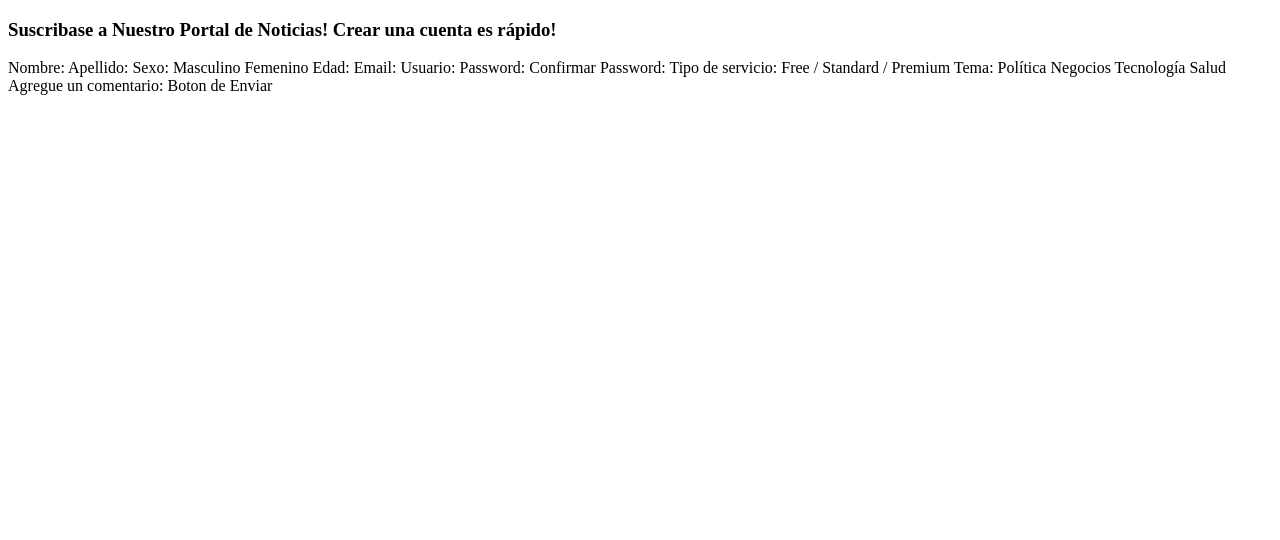
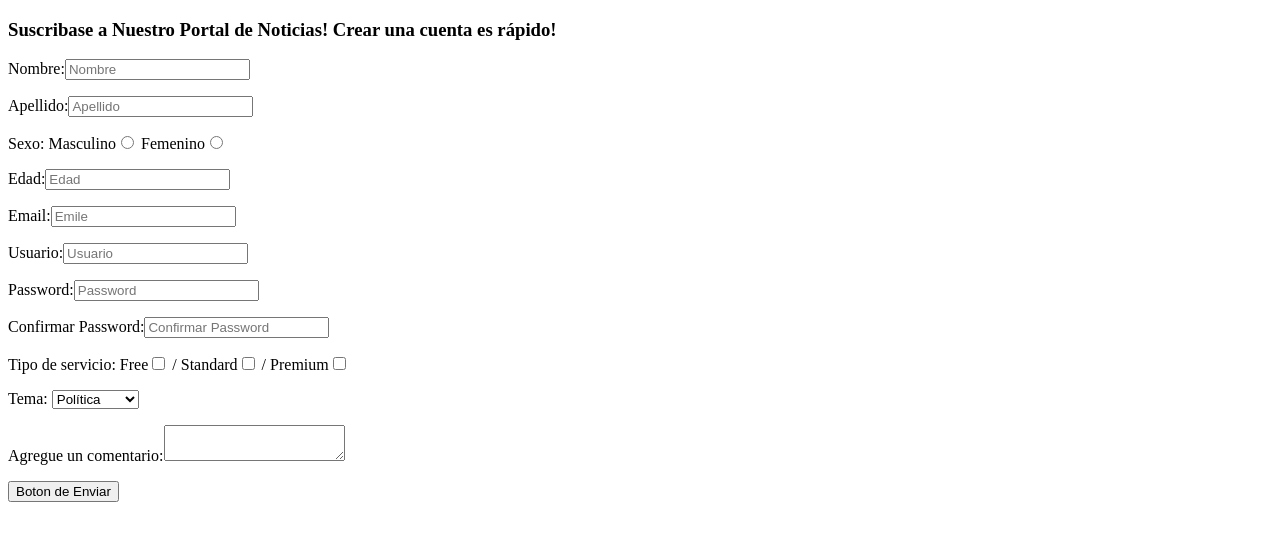
Before and after one commit to UCC-LabCompu2/ejercicios2024-danteferrer, a plain HTML site: page Ejercicios-HTML/ej_formulario.html in a window 1280 px wide. Drawn offline with Linux system fonts and the light colour scheme.

Commit message:
termine el ejercicio

```diff
--- a/Ejercicios-HTML/ej_formulario.html
+++ b/Ejercicios-HTML/ej_formulario.html
@@ -6,7 +6,7 @@
     <style>
         form {
             display: block;
-            margin-top: 0em;
+            margin-top: 0;
         }
     </style>
 </head>
@@ -18,26 +18,66 @@
     https://www.w3schools.com/html/tryit.asp?filename=tryhtml_elem_output-->
 
 <h3>Suscribase a Nuestro Portal de Noticias! Crear una cuenta es rápido!</h3>
-Nombre:
-Apellido:
-Sexo: Masculino Femenino
-Edad:
-Email:
-Usuario:
-Password:
-Confirmar Password:
+<form id="formulario_subscripcion">
+    <p>
+        Nombre:<input type="text" name="nombre" placeholder="Nombre">
+    </p>
+    <p>
+        Apellido:<input type="text" name="apellido" placeholder="Apellido">
+    </p>
+    <p>
+        Sexo: Masculino<input type="radio" name="sexo" value="masculino"> Femenino<input type="radio" name="sexo"
+                                                                                         value="femenino">
+    </p>
+    <p>
+        Edad:<input type="number" name="edad" placeholder="Edad">
+    </p>
+    <p>
+        Email:<input type="email" name="emile" placeholder="Emile">
+    </p>
+    <p>
+        Usuario:<input type="text" name="usuario" placeholder="Usuario">
+    </p>
+    <p>
+        Password:<input type="password" name="password" placeholder="Password">
+    </p>
+    <p>
+        Confirmar Password:<input type="password" name="confirm_pass" placeholder="Confirmar Password">
+    </p>
+    <p>
+        Tipo de servicio: Free<input type="checkbox" name="tipo" value="free"> / Standard<input type="checkbox"
+                                                                                                name="tipo"
+                                                                                                value="standar"> /
+        Premium<input type="checkbox" name="tipo" value="premium">
+    </p>
+    <p>
+        Tema:
+        <select>
+            <option>
+                Política
+            </option>
+            <option>
+                Negocios
+            </option>
+            <option>
+                Tecnología
+            </option>
+            <option>
+                Salud
+            </option>
 
-Tipo de servicio: Free / Standard / Premium
-Tema:
-Política
-Negocios
-Tecnología
-Salud
 
-Agregue un comentario:
+        </select>
+    </p>
+    <p>
+        Agregue un comentario:<textarea >
 
-Boton de Enviar
-
+</textarea>
+    </p>
+    <p>
+    <button type="button">Boton de Enviar</button>
+    </p>
+</form>
 
 </body>
 </html>
```
